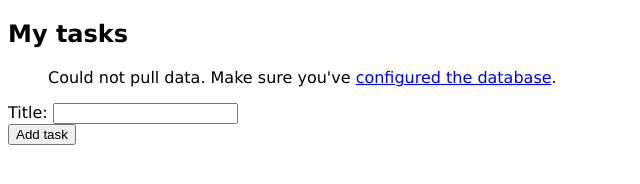
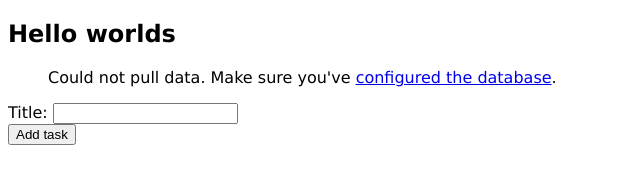
Before and after one commit to tingzcb/tasks-demo, a plain HTML site: page public/index.html in a window 1280 px wide. Shown: the whole page, without its empty margins (0-640 px from the left). Drawn offline with Linux system fonts and the light colour scheme; no server answers.

Commit message:
Update index.html

```diff
--- a/public/index.html
+++ b/public/index.html
@@ -13,7 +13,7 @@
 
 <body>
     <article>
-        <h1>My tasks</h1>
+        <h1>Hello worlds</h1>
         <!-- List for tasks -->
         <ul id="task-list"></ul>
 
```
